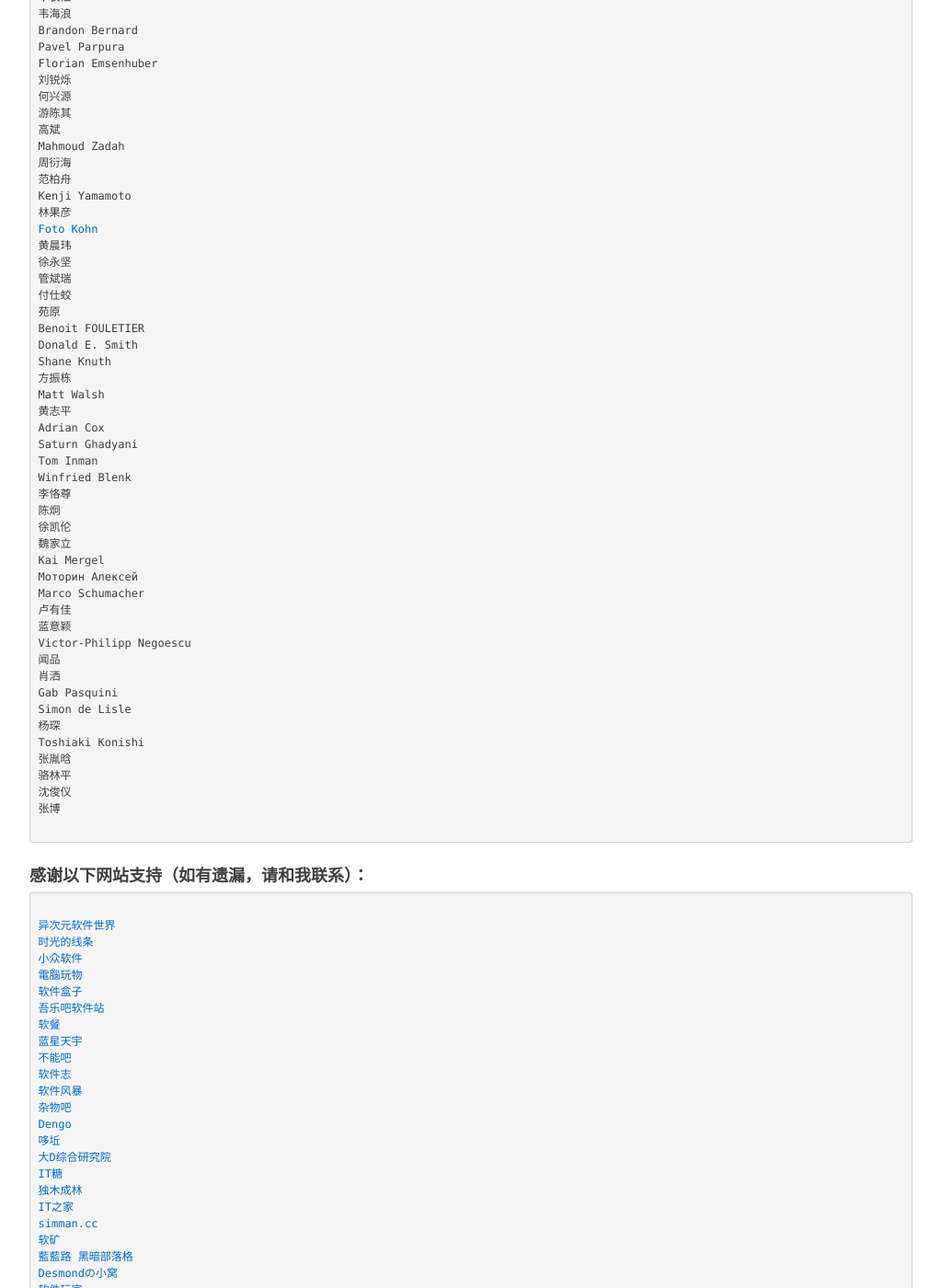
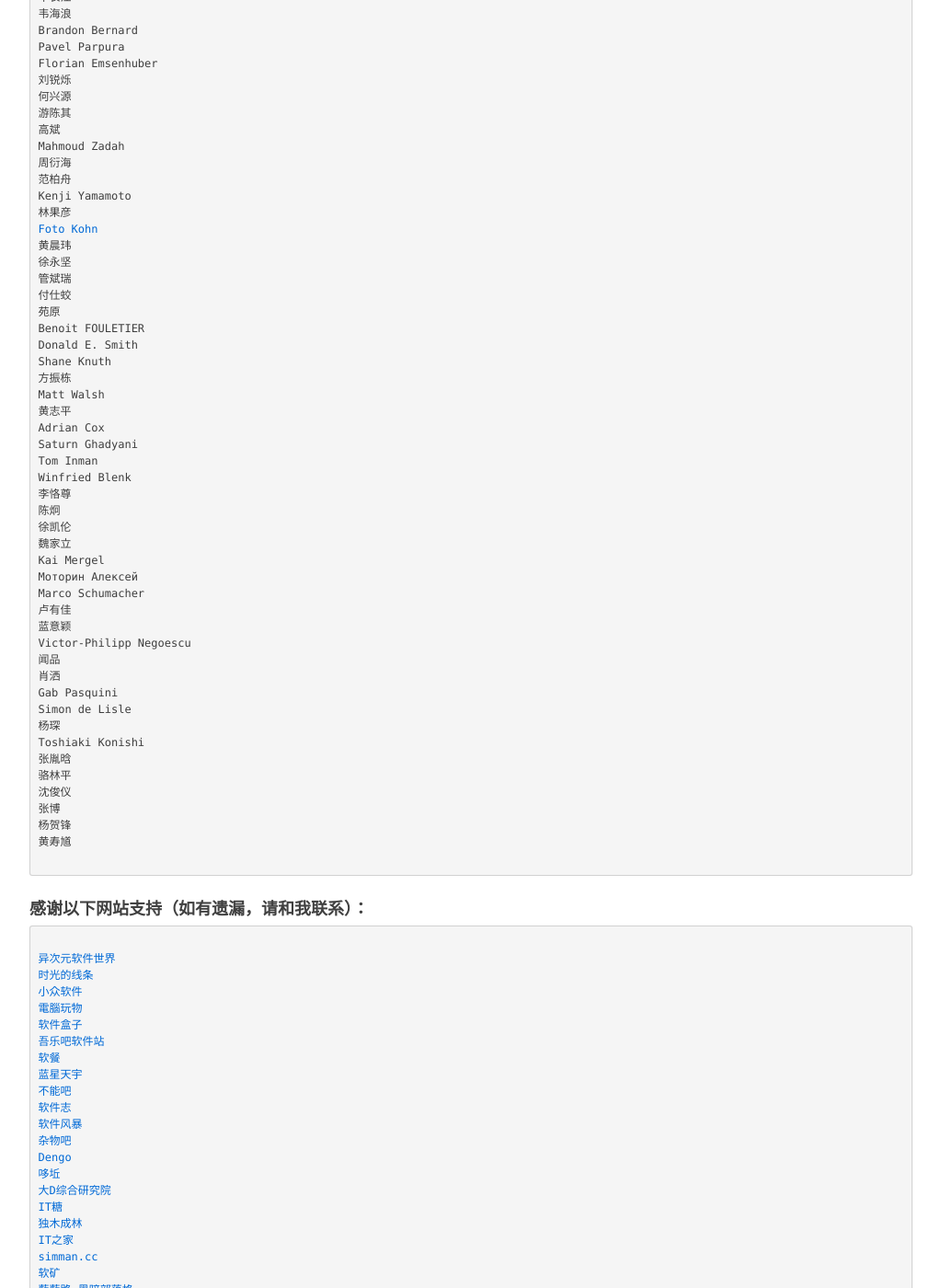
Before and after one commit to achermao/cn, a Jekyll site: the page built from thanks.md, in a window 1280 px wide and 1400 px high, scrolled down 2959 px. Shown: the whole window at 92% size, without its empty margins (118-1141 px from the left). Built offline with Jekyll 4.4.1, drawn with Linux system fonts in a browser that asks for light colours; some web fonts are replaced; Markdown is read by kramdown in place of the engine named in the settings.

Commit message:
update donators

```diff
--- a/_includes/donator.html
+++ b/_includes/donator.html
@@ -192,3 +192,5 @@
 骆林平
 沈俊仪
 张博
+杨贺锋
+黄寿馗
```
